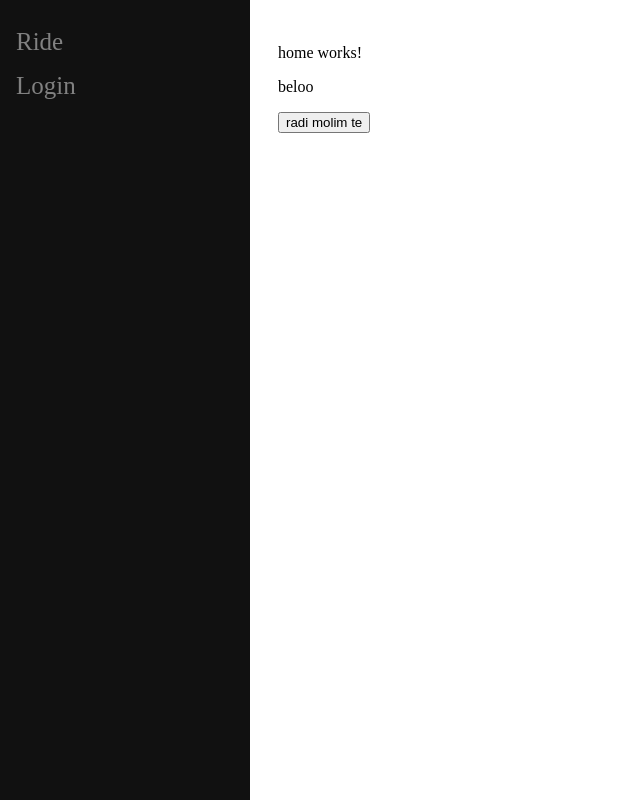
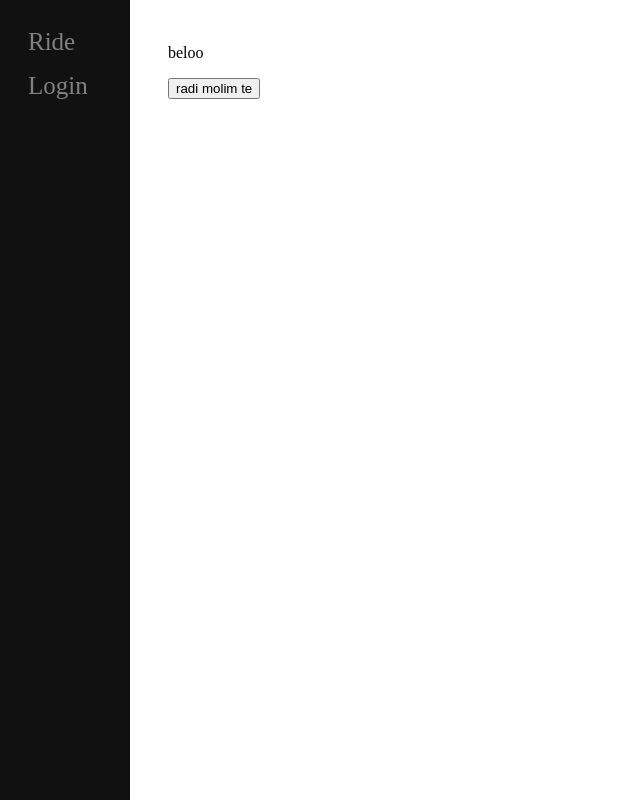
Before and after one commit to trivuniceva/nvt, an Angular app in the folder frontend/: page / in a window 1280 px wide. Shown: the whole page, without its empty margins (0-640 px from the left). Built offline with nearby package versions, Linux system fonts and the light colour scheme; no server answers.

Commit message:
radi navbar

```diff
--- a/frontend/src/app/app.component.css
+++ b/frontend/src/app/app.component.css
@@ -5,6 +5,6 @@ body {
 }
 
 .main-content {
-  margin-left: 250px;
+  margin-left: 140px;
   padding: 20px;
 }
--- a/frontend/src/app/app/home/home.component.html
+++ b/frontend/src/app/app/home/home.component.html
@@ -1,5 +1,3 @@
-<p>home works!</p>
-
 
 <div [ngClass]="{'blue-background': isBlue, 'default-background': !isBlue}">
   <p> {{ text }} </p>
--- a/frontend/src/app/shared/components/navbar/navbar.component.css
+++ b/frontend/src/app/shared/components/navbar/navbar.component.css
@@ -1,6 +1,6 @@
 .sidenav {
   height: 100%;
-  width: 250px; /* širina navbara */
+  width: 130px;
   position: fixed;
   z-index: 1;
   top: 0;
@@ -11,7 +11,7 @@
 }
 
 .sidenav a {
-  padding: 8px 8px 8px 16px;
+  padding: 8px 8px 8px 28px;
   text-decoration: none;
   font-size: 25px;
   color: #818181;
--- a/frontend/src/app/shared/components/navbar/navbar.component.html
+++ b/frontend/src/app/shared/components/navbar/navbar.component.html
@@ -1,4 +1,4 @@
 <div class="sidenav">
-  <a href="#">Ride</a>
+  <a href="">Ride</a>
   <a href="/login">Login</a>
 </div>
```
